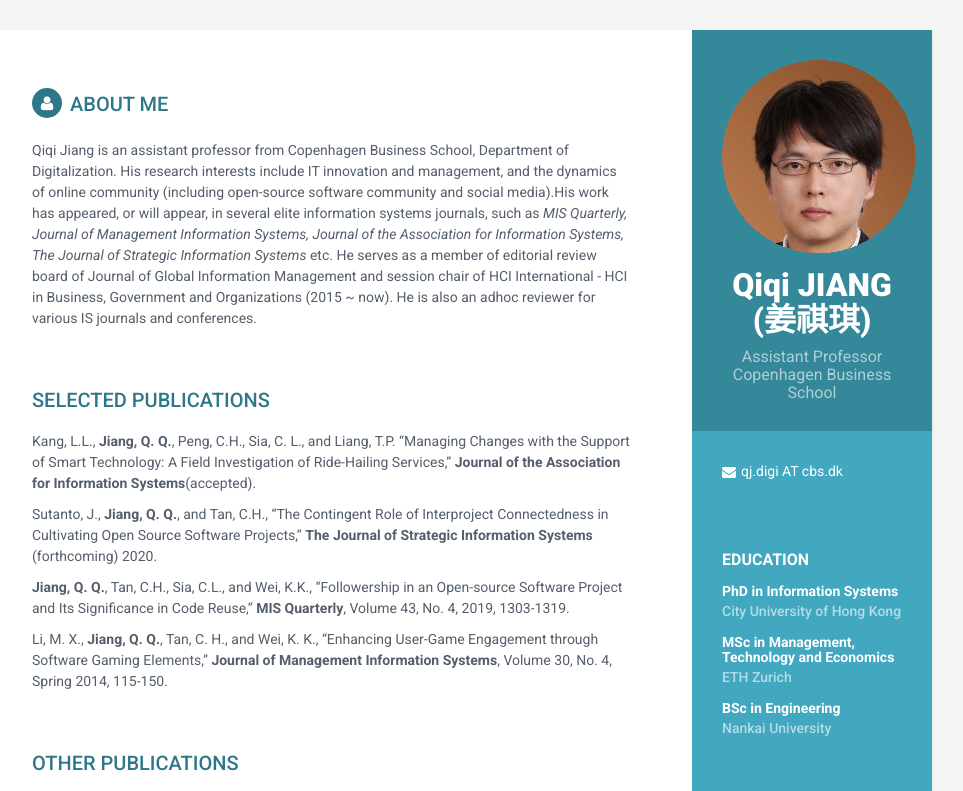
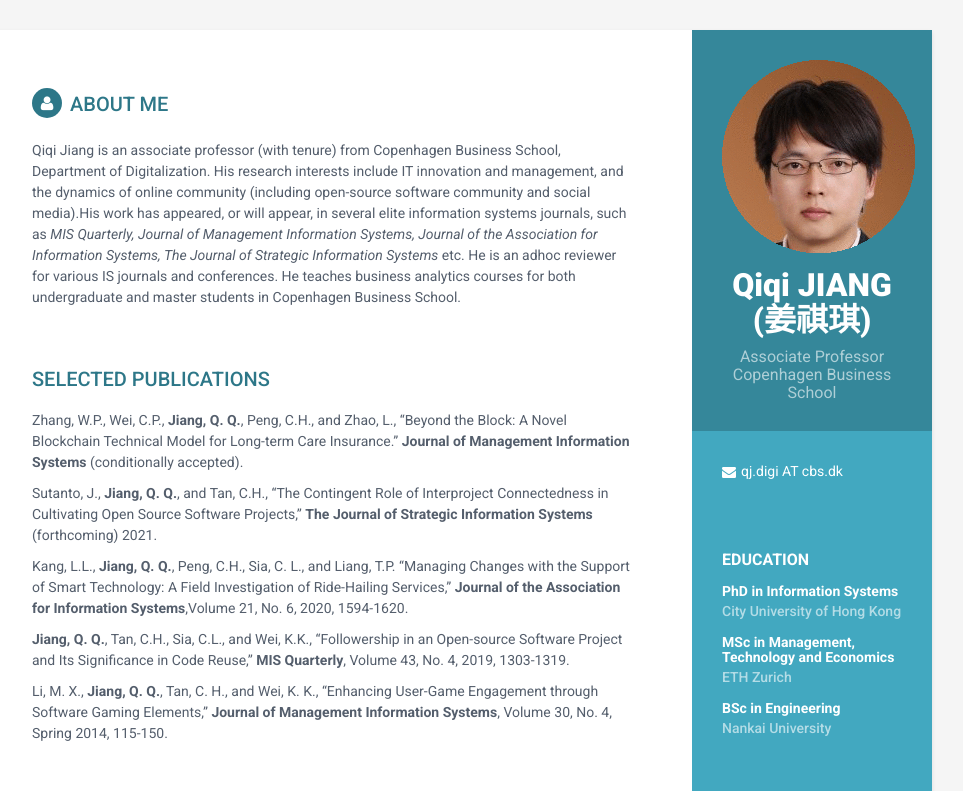
Before and after one commit to jiangqiqi77/jiangqiqi77.github.io, a plain HTML site: page index.html in a window 1280 px wide. Shown: the top 791 px of the page, without its empty margins (188-1151 px from the left). Drawn offline with Linux system fonts and the light colour scheme.

Commit message:
Update index.html

```diff
--- a/index.html
+++ b/index.html
@@ -10,6 +10,9 @@
     <meta name="viewport" content="width=device-width, initial-scale=1.0">
     <meta name="description" content="Personal Website">
     <meta name="author" content="Qiqi Jiang">
+<meta name="university" content="Copenhagen Business School">
+	<meta name="country" content="Denmark">
+	<meta name="city" content="Copenhagen">
     <link href='https://fonts.googleapis.com/css?family=Roboto:400,500,400italic,300italic,300,500italic,700,700italic,900,900italic' rel='stylesheet' type='text/css'>
     <!-- Global CSS -->
     <link rel="stylesheet" href="assets/plugins/bootstrap/css/bootstrap.min.css">
@@ -31,7 +34,7 @@
             <div class="profile-container">
                 <img class="profile" src="assets/images/profile.png" alt="" />
                 <h1 class="name">Qiqi JIANG (姜祺琪)</h1>
-                <h3 class="tagline">Assistant Professor</h3>
+                <h3 class="tagline">Associate Professor</h3>
 				<h3 class="tagline">Copenhagen Business School</h3>
             </div><!--//profile-container-->
 
@@ -82,7 +85,7 @@
             <section class="section summary-section">
                 <h2 class="section-title"><i class="fa fa-user"></i>About me</h2>
                 <div class="summary">
-                    <p>Qiqi Jiang is an assistant professor from Copenhagen Business School, Department of Digitalization. His research interests include IT innovation and management, and the dynamics of online community (including open-source software community and social media).His work has appeared, or will appear, in several elite information systems journals, such as <i> MIS Quarterly, Journal of Management Information Systems, Journal of the Association for Information Systems, The Journal of Strategic Information Systems </i> etc. He serves as a member of editorial review board of Journal of Global Information Management and session chair of HCI International - HCI in Business, Government and Organizations (2015 ~ now). He is also an adhoc reviewer for various IS journals and conferences.
+                    <p>Qiqi Jiang is an associate professor (with tenure) from Copenhagen Business School, Department of Digitalization. His research interests include IT innovation and management, and the dynamics of online community (including open-source software community and social media).His work has appeared, or will appear, in several elite information systems journals, such as <i> MIS Quarterly, Journal of Management Information Systems, Journal of the Association for Information Systems, The Journal of Strategic Information Systems </i> etc. He is an adhoc reviewer for various IS journals and conferences. He teaches business analytics courses for both undergraduate and master students in Copenhagen Business School.
                 </div><!--//summary-->
             </section><!--//section-->
 
@@ -92,8 +95,9 @@
                 <div class="item">
 
                     <div class="details">
-                       <p>Kang, L.L., <strong>Jiang, Q. Q.</strong>, Peng, C.H., Sia, C. L., and Liang, T.P. “Managing Changes with the Support of Smart Technology: A Field Investigation of Ride-Hailing Services,” <strong>Journal of the Association for Information Systems</strong>(accepted).</p>
-			<p>Sutanto, J., <strong>Jiang, Q. Q.</strong>, and Tan, C.H., “The Contingent Role of Interproject Connectedness in Cultivating Open Source Software Projects,” <strong>The Journal of Strategic Information Systems</strong> (forthcoming) 2020.</p>
+                       <p>Zhang, W.P., Wei, C.P., <strong>Jiang, Q. Q.</strong>, Peng, C.H., and Zhao, L., “Beyond the Block: A Novel Blockchain Technical Model for Long-term Care Insurance.” <strong>Journal of Management Information Systems</strong> (conditionally accepted).</p>
+			<p>Sutanto, J., <strong>Jiang, Q. Q.</strong>, and Tan, C.H., “The Contingent Role of Interproject Connectedness in Cultivating Open Source Software Projects,” <strong>The Journal of Strategic Information Systems</strong> (forthcoming) 2021.</p>
+			<p>Kang, L.L., <strong>Jiang, Q. Q.</strong>, Peng, C.H., Sia, C. L., and Liang, T.P. “Managing Changes with the Support of Smart Technology: A Field Investigation of Ride-Hailing Services,” <strong>Journal of the Association for Information Systems</strong>,Volume 21, No. 6, 2020, 1594-1620.</p>
 			<p><strong>Jiang, Q. Q.</strong>, Tan, C.H., Sia, C.L., and Wei, K.K., “Followership in an Open-source Software Project and Its Significance in Code Reuse,” <strong>MIS Quarterly</strong>, Volume 43, No. 4, 2019, 1303-1319.</p>
 			<p>Li, M. X., <strong>Jiang, Q. Q.</strong>, Tan, C. H., and Wei, K. K., “Enhancing User-Game Engagement through Software Gaming Elements,” <strong>Journal of Management Information Systems</strong>, Volume 30, No. 4, Spring 2014, 115-150.</p>
                                            </div><!--//details-->
@@ -124,10 +128,7 @@
                 <div class="item">
 
                     <div class="details">
-			<p>“VC investment Performance and Strategy” <strong>Strategic Entrepreneurship Journal</strong>, 2nd Round.</p>
 			<p>“Mobile Gamification” <strong>Information Systems Research</strong>, 2nd Round.</p>
-			<p>“Blockchain as InsurTech” <strong>Journal of Management Information Systems</strong>, 2nd Round.</p>
-
                     </div><!--//details-->
                 </div><!--//item-->
             </section><!--//section-->
```
